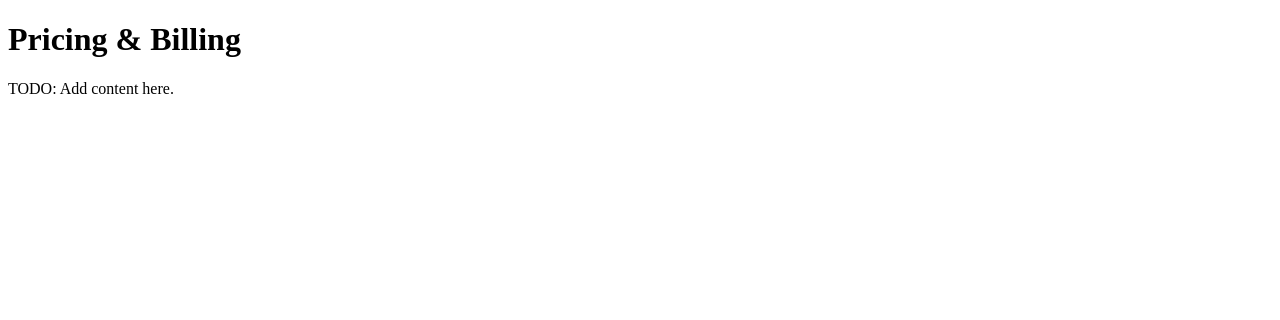
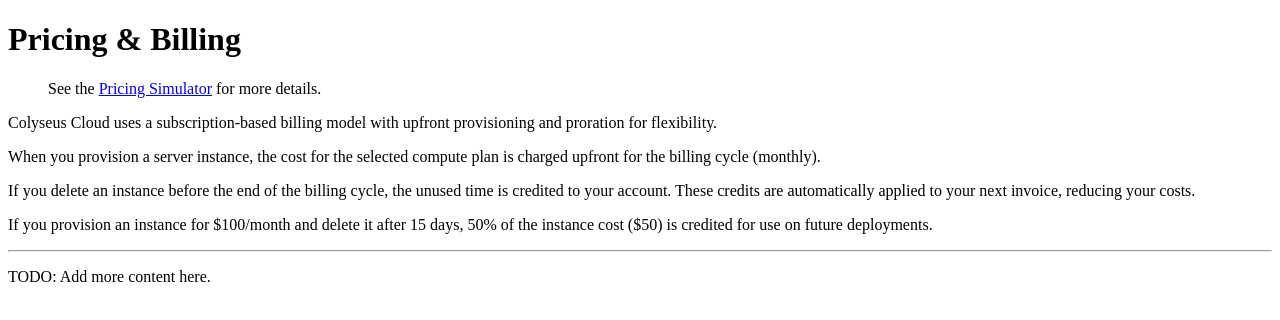
Before and after one commit to colyseus/docs, a Next.js app: page /deployment/cloud/pricing-billing in a window 1280 px wide. Shown: the top 320 px of the page. Built offline with nearby package versions, Linux system fonts and the light colour scheme.

Commit message:
more colyseus cloud info

```diff
--- a/pages/deployment/cloud/pricing-billing.mdx
+++ b/pages/deployment/cloud/pricing-billing.mdx
@@ -1,6 +1,19 @@
 ---
 title: "Pricing & Billing"
 ---
+
 # Pricing & Billing
 
-TODO: Add content here.
+> See the [Pricing Simulator](https://colyseus.io/pricing/) for more details.
+
+Colyseus Cloud uses a subscription-based billing model with upfront provisioning and proration for flexibility.
+
+When you provision a server instance, the cost for the selected compute plan is charged upfront for the billing cycle (monthly).
+
+If you delete an instance before the end of the billing cycle, the unused time is credited to your account. These credits are automatically applied to your next invoice, reducing your costs.
+
+If you provision an instance for $100/month and delete it after 15 days, 50% of the instance cost ($50) is credited for use on future deployments.
+
+---
+
+TODO: Add more content here.
```
Also changed, not shown: pages/deployment/cloud/continuous-deployment.mdx (+1 -1 lines).
